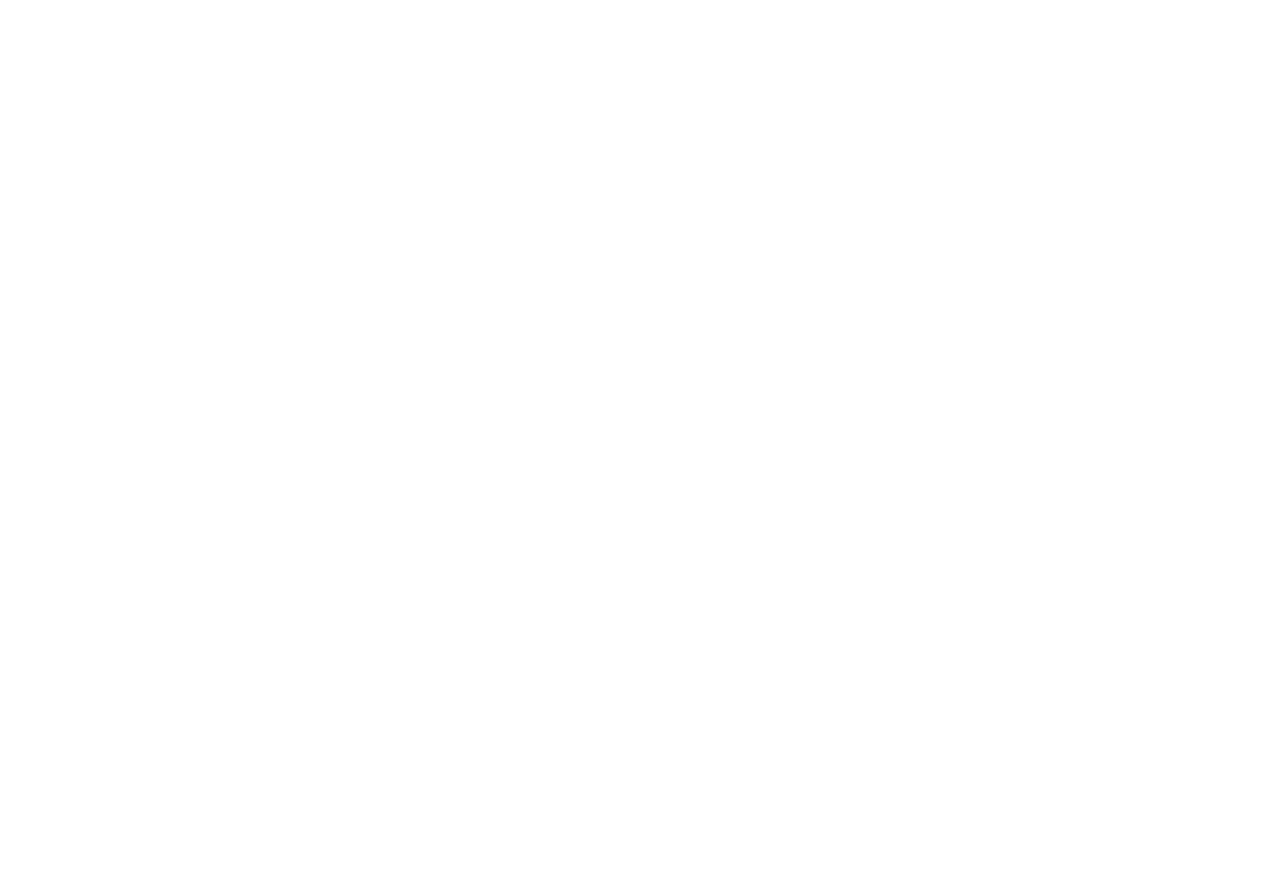
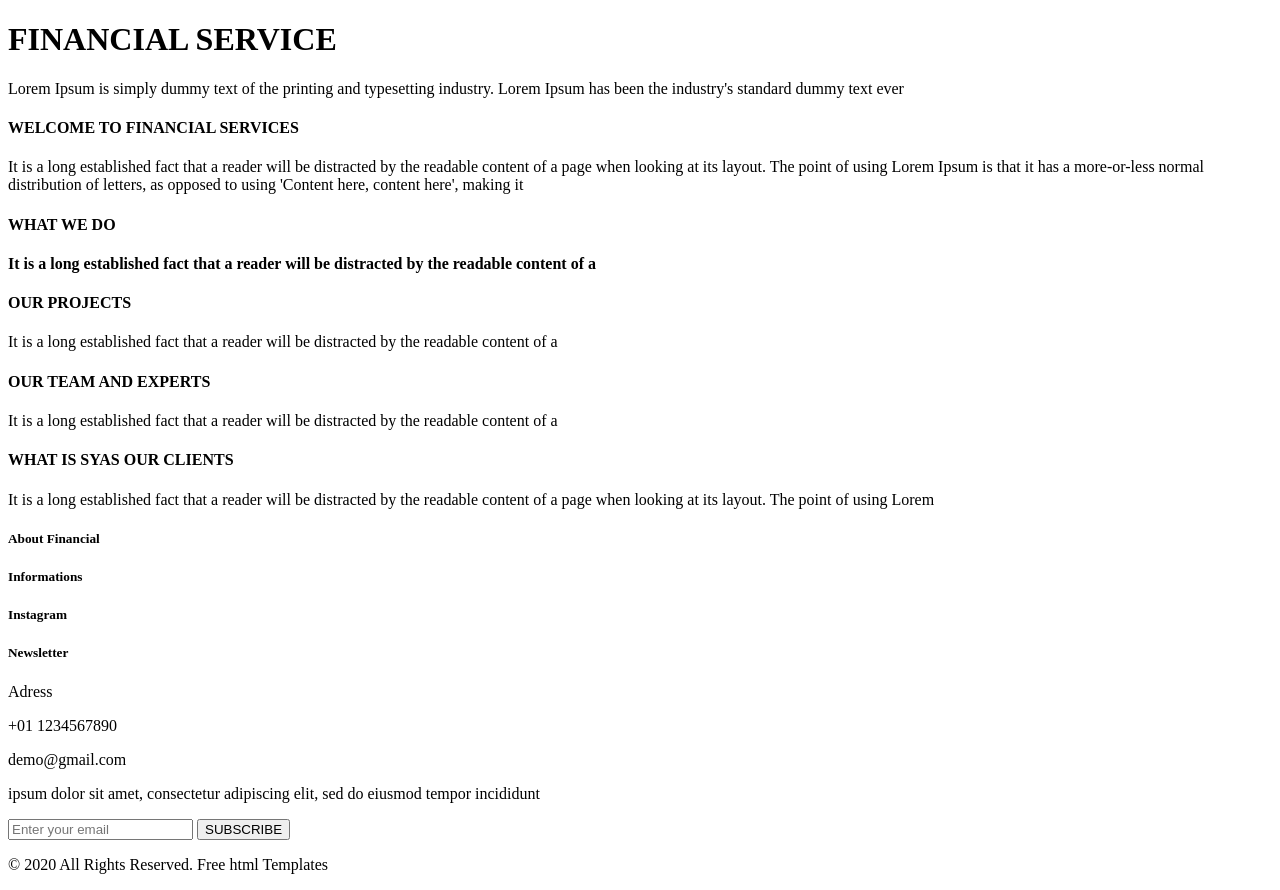
Before and after one commit to GaidziuKelmas/-, a plain HTML site: page index.html in a window 1280 px wide. Before the commit the page ends 800 px from the top, so only its background shows below. Drawn offline with Linux system fonts and the light colour scheme.

Commit message:
basic html done

```diff
--- a/index.html
+++ b/index.html
@@ -7,6 +7,63 @@
     <link rel="stylesheet" href="css/style.css">
 </head>
 <body>
-
+    <div class="HOME">
+<!-- LOGO PASKUI GALE -->
+<!-- ideti is pijaus cia -->
+<!-- ideti is pijaus cia -->
+<!-- ideti is pijaus cia -->
+<!-- ideti is pijaus cia -->
+<!-- ideti is pijaus cia -->
+<h1>FINANCIAL SERVICE</h1>
+<p>Lorem Ipsum is simply dummy text of the printing and typesetting industry. Lorem Ipsum has been the industry's standard dummy text ever </p>
+<!-- ideti simbolius/fotkes -->
+<!-- ideti is pijaus cia -->
+<!-- ideti is pijaus cia -->
+</div>
+<div class="ABOUT">
+<h4>WELCOME TO FINANCIAL SERVICES</h4>
+<p>It is a long established fact that a reader will be distracted by the readable content of a page when looking at its layout. The point of using Lorem Ipsum is that it has a more-or-less normal distribution of letters, as opposed to using 'Content here, content here', making it </p>
+<!-- ideti simbolius/fotkes -->
+<!-- ideti is pijaus cia -->
+</div>
+<div class="SERVICES">
+<h4>WHAT WE DO<h4>
+<p>It is a long established fact that a reader will be distracted by the readable content of a </p>
+<!-- ideti is roberto cia -->
+<!-- ideti is roberto cia -->
+<!-- ideti is roberto cia -->
+<!-- ideti is roberto cia -->
+</div>
+<div class="BLOG">
+<h4>OUR PROJECTS</h4>
+<p>It is a long established fact that a reader will be distracted by the readable content of a </p>
+<!-- ideti is pijaus cia -->
+ <!-- ideti simbolius/fotkes -->
+ <!-- man cia reiks simbolius daryti -->
+<h4>OUR TEAM AND EXPERTS</h4>
+<p>It is a long established fact that a reader will be distracted by the
+    readable content of a </p>
+<!-- fotkes cia -->
+ <!-- ideti is pijaus cia -->
+  <!-- ikonas/emojis cia -->
+<h4>WHAT IS SYAS OUR CLIENTS</h4>
+<!-- fotke ir simbolius cia -->
+<p>It is a long established fact that a reader will be distracted by the readable content of a page when looking at its layout. The point of using Lorem</p>
+</div>
+<div class="CONTACT US">
+<h5>About Financial</h5>
+<h5>Informations</h5>
+<h5>Instagram</h5>
+<h5>Newsletter</h5>
+<p>Adress</p>
+<p>+01 1234567890</p>
+<p>demo@gmail.com</p>
+<p>ipsum dolor sit amet, consectetur adipiscing elit, sed do eiusmod tempor incididunt</p>
+<!-- ideti tas fotkes blanko/simbolius -->
+<input type="email" placeholder="Enter your email">
+<button>SUBSCRIBE</button>
+<!-- icons cia -->
+<p>© 2020 All Rights Reserved. Free html Templates</p>
+</div>
 </body>
 </html>
```
